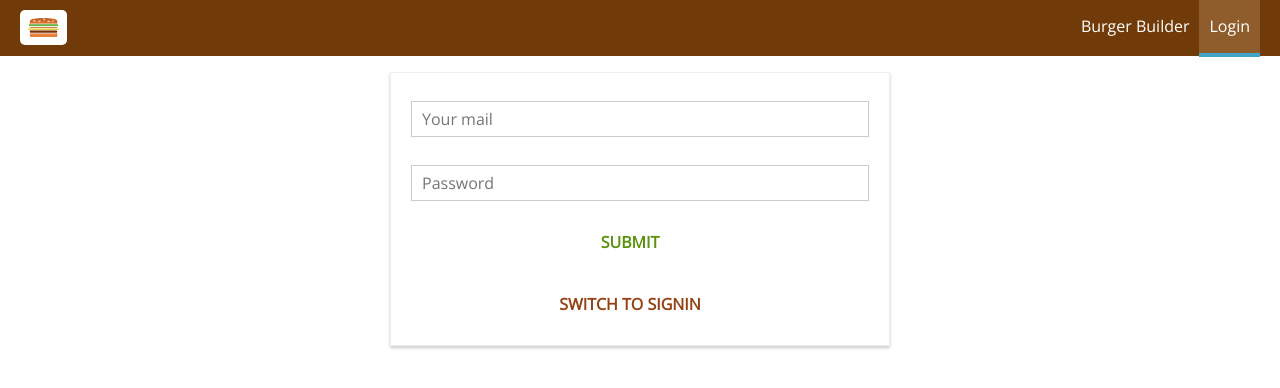
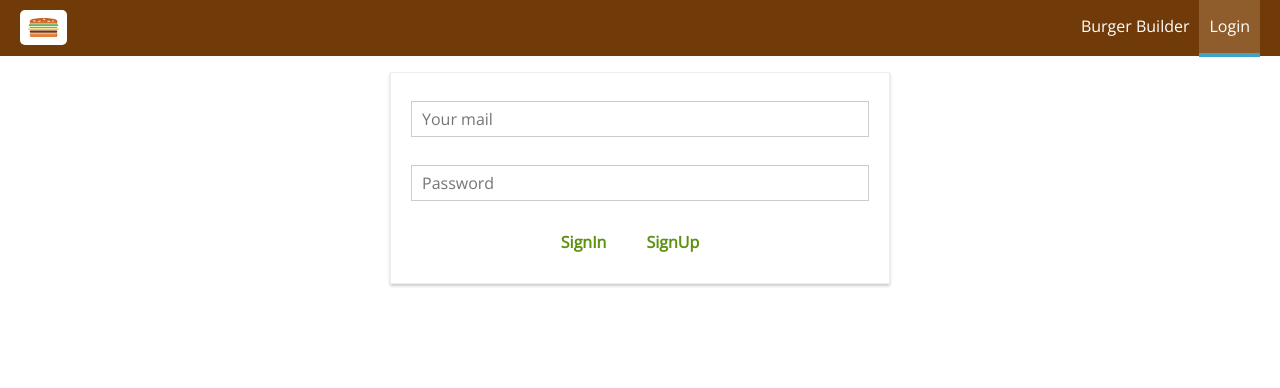
Before and after one commit to ozvaris/BurgerAppReact, a React (Create React App) app: page /auth in a window 1280 px wide. Shown: the top 388 px of the page. Built offline with nearby package versions, Linux system fonts and the light colour scheme.

Commit message:
small updates

```diff
--- a/src/axios-orders.js
+++ b/src/axios-orders.js
@@ -1,12 +1,7 @@
-import axios from 'axios'
+import axios from "axios";
 
 const instance = axios.create({
-    baseURL: 'https://myreact-burgerbuilder-bc718.firebaseio.com/',
-
-
+  baseURL: process.env.REACT_APP_DATABASE,
 });
 
-
-
-
 export default instance;
--- a/src/components/Burger/Burger.module.css
+++ b/src/components/Burger/Burger.module.css
@@ -25,6 +25,6 @@
 @media (min-width: 1000px) and (min-height: 700px){
     .Burger{
         width:700px;
-        height:600px;
+        height:400px;
     }
 }
--- a/src/containers/Auth/Auth.js
+++ b/src/containers/Auth/Auth.js
@@ -1,73 +1,71 @@
-import React, {useState, useEffect } from 'react';
+import React, { useState, useEffect } from "react";
 
 import classes from "./Auth.module.css";
-import Input from '../../components/UI/Input/Input';
+import Input from "../../components/UI/Input/Input";
 import Button from "../../components/UI/Button/Button";
-import Aux from '../../hoc/Auxliary/Auxliary'
+import Aux from "../../hoc/Auxliary/Auxliary";
 import Spinner from "../../components/UI/Spinner/Spinner";
-import axios  from "../../axios-orders";
-import * as actions from '../../store/actions/index';
+import axios from "../../axios-orders";
+import * as actions from "../../store/actions/index";
 import withErrorHandler from "../../hoc/withErrorHandler/withErrorHandler";
-import { connect } from 'react-redux';
+import { connect } from "react-redux";
 
 import { Redirect } from "react-router-dom";
-import { checkValidity} from '../../shared/utility'
+import { checkValidity } from "../../shared/utility";
 
-
-const  Auth = props => {
-    const [controls, setControls] =
-        useState({
+const Auth = (props) => {
+  const [controls, setControls] = useState({
     email: {
-                elementType: 'input',
-                elementConfig:{
-                    type: 'email',
-                    placeholder: 'Your mail'
+      elementType: "input",
+      elementConfig: {
+        type: "email",
+        placeholder: "Your mail",
       },
-                value: '',
-                validation:{
+      value: "",
+      validation: {
         required: true,
-                    isEmail: true
+        isEmail: true,
       },
       valid: false,
-                touched: false
+      touched: false,
     },
     password: {
-                elementType: 'input',
-                elementConfig:{
-                    type: 'password',
-                    placeholder: 'Password'
+      elementType: "input",
+      elementConfig: {
+        type: "password",
+        placeholder: "Password",
       },
-                value: '',
-                validation:{
+      value: "",
+      validation: {
         required: true,
-                    minLength: 7
+        minLength: 7,
       },
       valid: false,
-                touched: false
-            }
+      touched: false,
+    },
   });
   const [isSignup, setIsSignup] = useState(true);
 
   //isSignup: true
 
-
   useEffect(() => {
-        if(!props.buildingBurger && props.authRedirectPath !== '/'){
+    if (!props.buildingBurger && props.authRedirectPath !== "/") {
       props.onSetAuthRedirectPath();
     }
   }, []);
 
-    const inputChangedHandler = (event, controlName) =>{
-
-
+  const inputChangedHandler = (event, controlName) => {
     const updatedControls = {
       ...controls,
-            [controlName] : {
+      [controlName]: {
         ...controls[controlName],
         value: event.target.value,
-                valid: checkValidity(event.target.value, controls[controlName].validation),
-                touched: true
-            }
+        valid: checkValidity(
+          event.target.value,
+          controls[controlName].validation
+        ),
+        touched: true,
+      },
     };
 
     // let formIsValid = true;
@@ -76,32 +74,31 @@ const  Auth = props => {
     // }
 
     setControls(updatedControls);
-
-    }
+  };
 
   const submitHandler = (event) => {
     event.preventDefault();
     props.onAuth(controls.email.value, controls.password.value, isSignup);
-    }
+  };
   const switchAuthModeHandler = (event) => {
     event.preventDefault();
     setIsSignup(!isSignup);
-    }
+  };
 
   const formElementsArray = [];
-        for(let key in controls){
+  for (let key in controls) {
     formElementsArray.push({
       id: key,
-                config: controls[key]
+      config: controls[key],
     });
   }
 
   let authRedirect = null;
-        if(props.isAtuhenticated) {
-            authRedirect = <Redirect to={props.authRedirectPath} />
+  if (props.isAtuhenticated) {
+    authRedirect = <Redirect to={props.authRedirectPath} />;
   }
 
-        let form = formElementsArray.map( formElement => (
+  let form = formElementsArray.map((formElement) => (
     <Input
       key={formElement.id}
       elementType={formElement.config.elementType}
@@ -110,19 +107,18 @@ const  Auth = props => {
       invalid={!formElement.config.valid}
       shouldValidate={formElement.config.validation}
       touched={formElement.config.touched}
-                changed={( event ) => inputChangedHandler( event, formElement.id )} />
-        ) );
+      changed={(event) => inputChangedHandler(event, formElement.id)}
+    />
+  ));
 
   if (props.loading) {
-            form = <Spinner />
+    form = <Spinner />;
   }
 
   let errorMessage = null;
 
   if (props.error) {
-            errorMessage = (
-                <p>{props.error.message}</p>
-            );
+    errorMessage = <p>{props.error.message}</p>;
   }
 
   return (
@@ -131,34 +127,37 @@ const  Auth = props => {
       {errorMessage}
       <form onSubmit={submitHandler}>
         {form}
-                    <Button btnType="Success">SUBMIT</Button>
+        <Button btnType="Success" clicked={() => setIsSignup(false)}>
+          SignIn
+        </Button>
+        <Button btnType="Success" clicked={() => setIsSignup(true)}>
+          SignUp
+        </Button>
       </form>
-                <Button
-                    clicked={switchAuthModeHandler}
-                    btnType="Danger">SWITCH TO {isSignup ? 'SIGNIN' : 'SIGNUP'}</Button>
     </div>
   );
+};
 
-}
-
-const mapStateToProps = state => {
+const mapStateToProps = (state) => {
   return {
     loading: state.auth.loading,
     isLogin: state.auth.isLogin,
     error: state.auth.error,
     isAtuhenticated: state.auth.token != null,
     buildingBurger: state.burgerBuilder.building,
-        authRedirectPath: state.auth.authRedirectPath
+    authRedirectPath: state.auth.authRedirectPath,
+  };
+};
 
-    }
-}
+const mapDispatchToProps = (dispatch) => {
+  return {
+    onAuth: (email, password, isSignup) =>
+      dispatch(actions.auth(email, password, isSignup)),
+    onSetAuthRedirectPath: () => dispatch(actions.setAuthRedirectPath("/")),
+  };
+};
 
-const mapDispatchToProps = dispatch => {
-    return {
-
-        onAuth: (email, password, isSignup) => dispatch( actions.auth(email, password, isSignup) ),
-        onSetAuthRedirectPath: () => dispatch(actions.setAuthRedirectPath('/')),
-    };
-}
-
-export default connect(mapStateToProps, mapDispatchToProps)(withErrorHandler(Auth, axios));
+export default connect(
+  mapStateToProps,
+  mapDispatchToProps
+)(withErrorHandler(Auth, axios));
```
Also changed, not shown: src/setupProxy.js (+7 -7 lines). Lines whose indentation alone changed are shown as unchanged.
